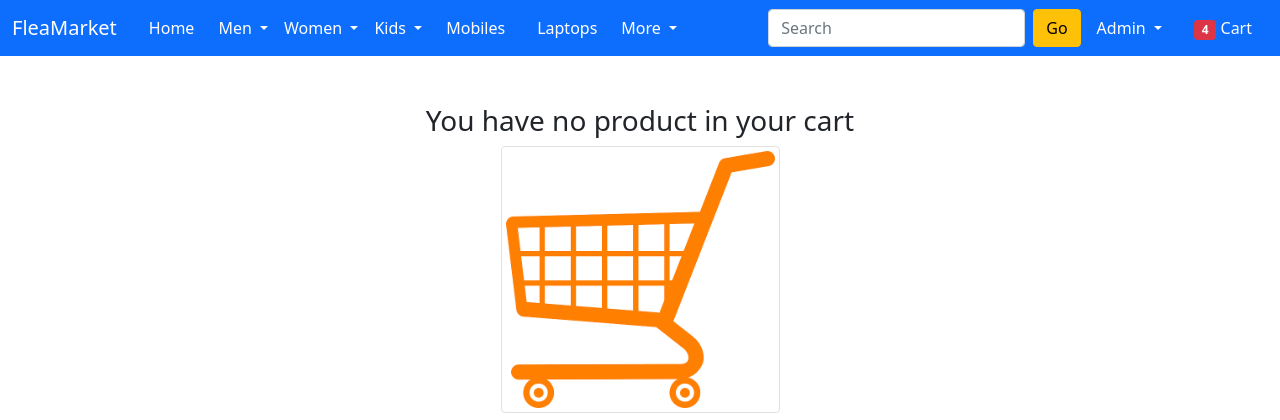
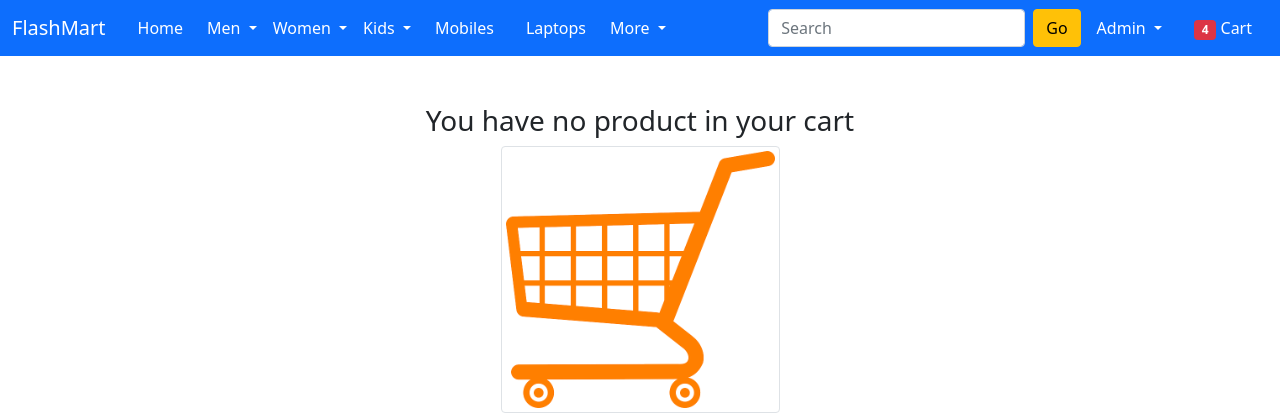
Before and after one commit to Suyogm32/flipkart_clone, a Django app: page /cart/ in a window 1280 px wide. Shown: the top 420 px of the page. Run offline with Django 4.2, Linux system fonts and the light colour scheme; a user stored in the database is signed in; data that the repository does not hold is empty; some libraries are stand-ins or nearby versions.

Commit message:
first commit

```diff
--- a/app/templates/app/base.html
+++ b/app/templates/app/base.html
@@ -20,13 +20,13 @@
   <!--Custom CSS-->
   <link rel="stylesheet" href="{% static 'app/css/style.css' %}" />
 
-  <title>FleaMarket | {% block title %} {% endblock title %}</title>
+  <title>FlashMart | {% block title %} {% endblock title %}</title>
 </head>
 
 <body>
   <nav class="navbar navbar-expand-lg navbar-dark bg-primary">
     <div class="container-fluid">
-      <a class="navbar-brand" href="/">FleaMarket</a>
+      <a class="navbar-brand" href="/">FlashMart</a>
       <button class="navbar-toggler" type="button" data-bs-toggle="collapse" data-bs-target="#navbarSupportedContent"
         aria-controls="navbarSupportedContent" aria-expanded="false" aria-label="Toggle navigation">
         <span class="navbar-toggler-icon"></span>
```
Also changed, not shown: db.sqlite3.
